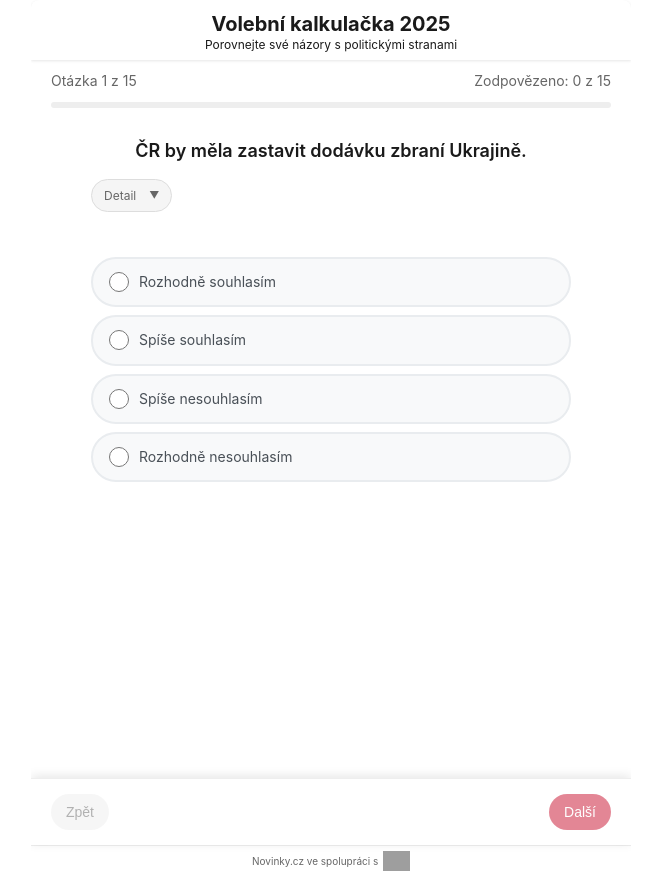
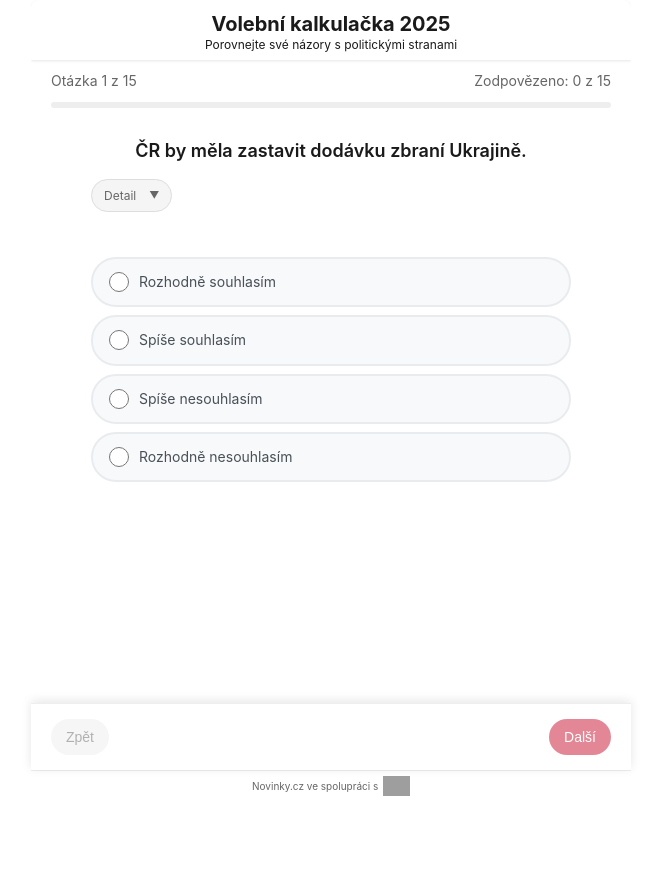
Before and after one commit to davidrynes/volebni-kalkulacka-v2, a Preact app: page / in a window 1280 px wide. Shown: the whole page, without its empty margins (309-970 px from the left). After the commit the page ends 800 px from the top, so only its background shows below. Built offline with nearby package versions, Linux system fonts and the light colour scheme; grey boxes are pictures that could not be loaded.

Commit message:
Oprava patičky - navigace vždy viditelná na spodku obrazovky

```diff
--- a/src/app.css
+++ b/src/app.css
@@ -88,7 +88,7 @@ body {
 .content-area {
     flex: 1;
     overflow-y: auto;
-    padding: 10px;
+    padding: 10px 10px 120px 10px;
     width: 100%;
     -webkit-overflow-scrolling: touch;
     display: flex;
@@ -145,13 +145,13 @@ body {
     border-top: 1px solid #eee;
     flex-shrink: 0;
     width: 100%;
-    position: sticky;
+    position: fixed;
     bottom: 30px;
+    left: 50%;
+    transform: translateX(-50%);
     z-index: 20;
     box-shadow: 0 -2px 10px rgba(0,0,0,0.1);
     max-width: 600px;
-    margin: 0 auto;
-    margin-top: auto;
 }
 
 .nav-button {
@@ -202,11 +202,12 @@ body {
     flex-shrink: 0;
     width: 100%;
     margin-top: 0;
-    position: sticky;
+    position: fixed;
     bottom: 0;
+    left: 50%;
+    transform: translateX(-50%);
     z-index: 10;
     max-width: 600px;
-    margin: 0 auto;
     height: 30px;
     display: flex;
     align-items: center;
@@ -914,7 +915,7 @@ body {
     }
 
     .content-area {
-        padding: 8px;
+        padding: 8px 8px 100px 8px;
         min-height: auto;
         margin: 0;
         justify-content: flex-start;
@@ -978,12 +979,15 @@ body {
 
     .navigation {
         padding: 8px 12px;
-        position: sticky;
+        position: fixed;
         bottom: 25px;
+        left: 0;
+        right: 0;
         z-index: 20;
         background: white;
         box-shadow: 0 -2px 10px rgba(0,0,0,0.1);
-        margin-top: auto;
+        max-width: 100%;
+        transform: none;
     }
 
     .nav-button {
@@ -993,12 +997,16 @@ body {
     }
 
     .footer {
-        position: sticky;
+        position: fixed;
         bottom: 0;
+        left: 0;
+        right: 0;
         z-index: 10;
         height: 25px;
         padding: 3px;
         font-size: 9px;
+        max-width: 100%;
+        transform: none;
     }
 
     .crucial-questions-list {
```
